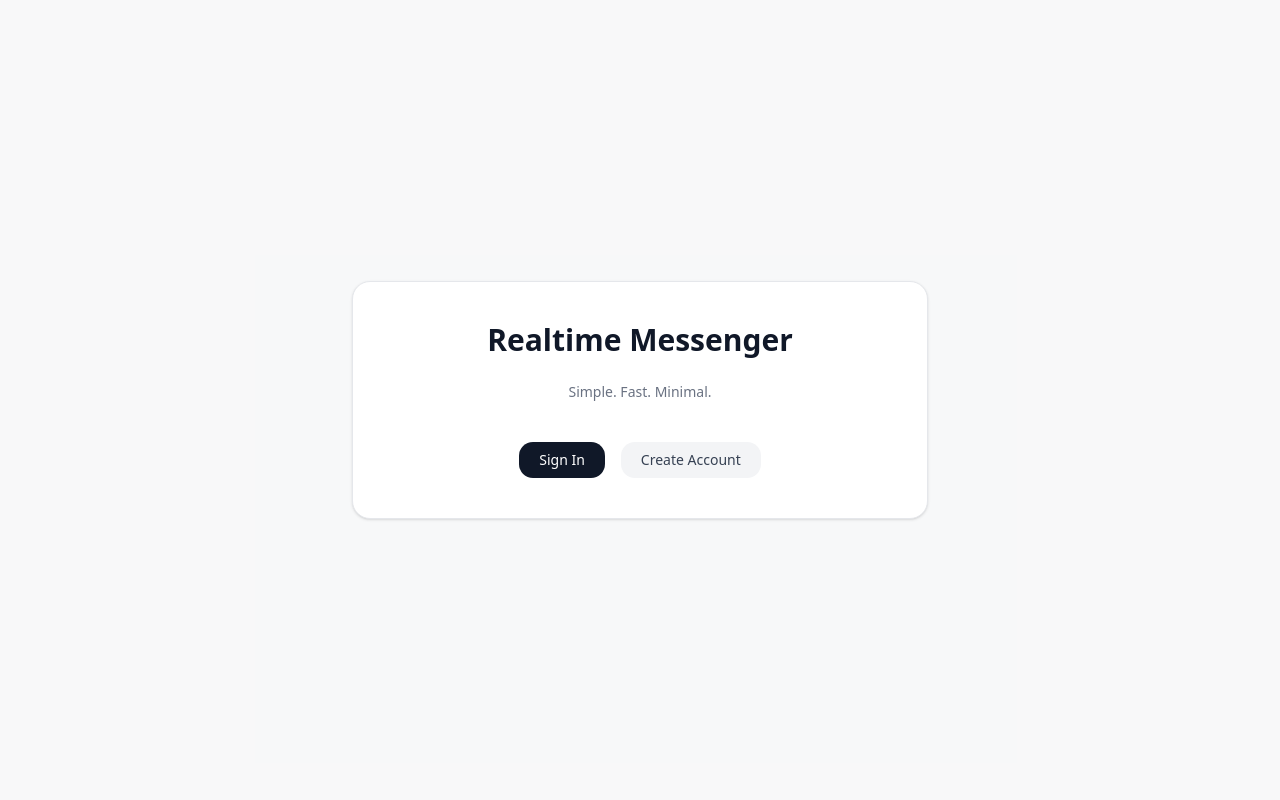
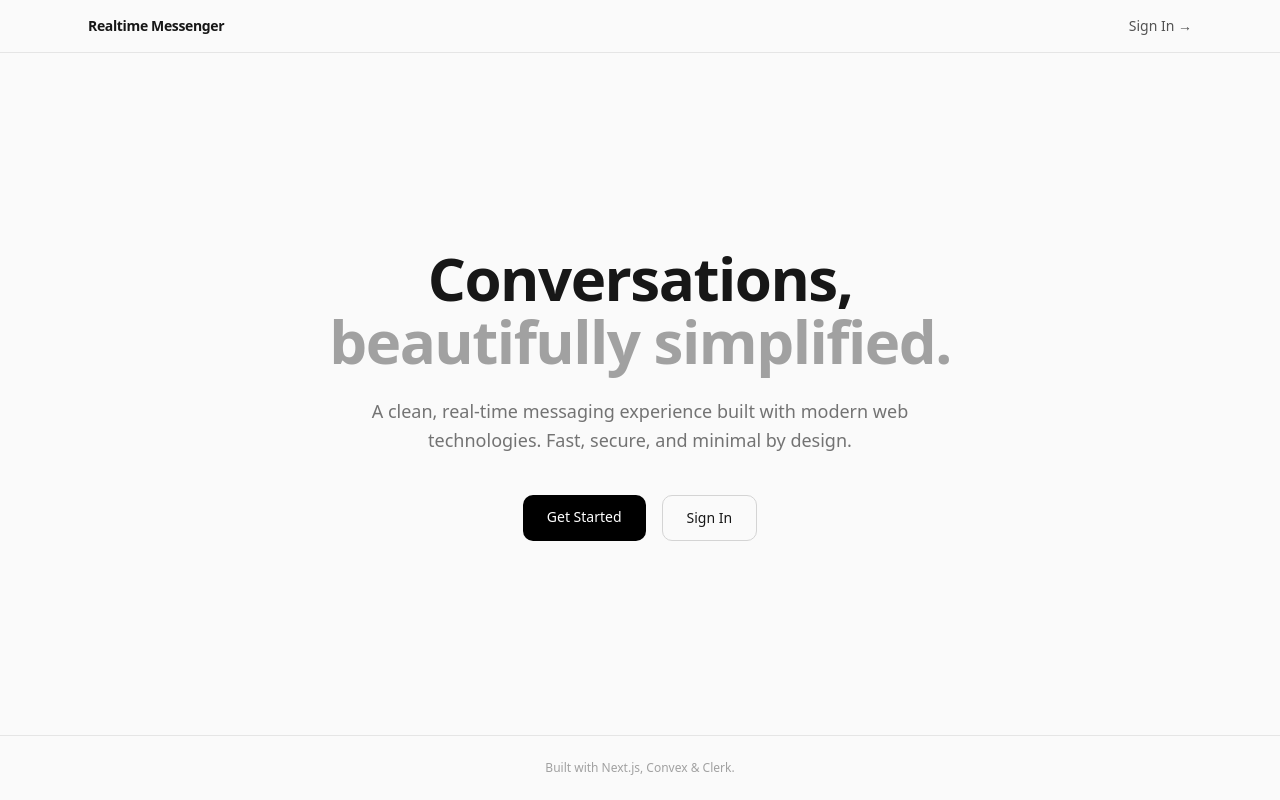
Before and after one commit to vikas-saini-7/realtime-messanger, a Next.js app: page / in a window 1280 px wide. Built offline with nearby package versions, Linux system fonts and the light colour scheme; no server answers.

Commit message:
feat: landing page

```diff
--- a/src/app/layout.tsx
+++ b/src/app/layout.tsx
@@ -15,8 +15,8 @@ const geistMono = Geist_Mono({
 });
 
 export const metadata: Metadata = {
-  title: "Create Next App",
-  description: "Generated by create next app",
+  title: "Realtime Messenger",
+  description: "A real-time messaging app built with Next.js, Clerk, and Convex.",
 };
 
 export default function RootLayout({
--- a/src/app/page.tsx
+++ b/src/app/page.tsx
@@ -7,65 +7,99 @@ export default function HomePage() {
   const { user, isLoaded } = useUser();
 
   return (
-    <div className="min-h-screen bg-gray-500/5 flex items-center justify-center p-6">
-      <div className="w-full max-w-xl bg-white border border-gray-200 rounded-2xl shadow-sm p-10 text-center space-y-6">
+    <div className="min-h-screen bg-[#fafafa] text-neutral-900 flex flex-col">
 
-        {/* App Name */}
-        <h1 className="text-3xl font-semibold text-gray-900">
+      {/* Top Nav */}
+      <header className="w-full border-b border-neutral-200">
+        <div className="max-w-6xl mx-auto px-6 py-4 flex justify-between items-center">
+          <h1 className="text-sm font-semibold tracking-tight">
             Realtime Messenger
           </h1>
 
-        {/* Subtitle */}
-        <p className="text-sm text-gray-500">
-          Simple. Fast. Minimal.
+          {isLoaded && user ? (
+            <Link
+              href="/chat"
+              className="text-sm text-neutral-600 hover:text-black transition"
+            >
+              Open App →
+            </Link>
+          ) : (
+            <Link
+              href="/sign-in"
+              className="text-sm text-neutral-600 hover:text-black transition"
+            >
+              Sign In →
+            </Link>
+          )}
+        </div>
+      </header>
+
+      {/* Hero */}
+      <main className="flex-1 flex items-center justify-center px-6">
+        <div className="max-w-3xl text-center space-y-10">
+
+          <div className="space-y-6">
+            <h2 className="text-5xl md:text-6xl font-semibold tracking-tight leading-[1.05]">
+              Conversations,
+              <br />
+              <span className="text-neutral-400">
+                beautifully simplified.
+              </span>
+            </h2>
+
+            <p className="text-lg text-neutral-500 max-w-xl mx-auto leading-relaxed">
+              A clean, real-time messaging experience built with modern web technologies.
+              Fast, secure, and minimal by design.
             </p>
+          </div>
 
-        {/* Auth State */}
+          {/* CTA */}
+          <div className="flex justify-center gap-4 flex-wrap">
+
             {!isLoaded ? (
-          <div className="h-8 w-40 mx-auto bg-gray-200 animate-pulse rounded-xl" />
+              <div className="h-12 w-40 bg-neutral-200 animate-pulse rounded-lg" />
             ) : user ? (
               <>
-            <p className="text-sm text-gray-600">
-              Welcome back,{" "}
-              <span className="font-medium text-gray-900">
-                {user.firstName}
-              </span>
-            </p>
-
-            <div className="flex justify-center gap-4 pt-4">
                 <Link
                   href="/chat"
-                className="px-5 py-2 bg-gray-900 text-white rounded-xl hover:bg-gray-800 transition text-sm"
+                  className="px-6 py-3 bg-black text-white rounded-lg text-sm font-medium hover:opacity-90 transition"
                 >
                   Open Chat
                 </Link>
 
                 <Link
                   href="/settings"
-                className="px-5 py-2 bg-gray-100 text-gray-700 rounded-xl hover:bg-gray-200 transition text-sm"
+                  className="px-6 py-3 border border-neutral-300 rounded-lg text-sm font-medium hover:bg-neutral-100 transition"
                 >
                   Settings
                 </Link>
-            </div>
               </>
             ) : (
-          <div className="flex justify-center gap-4 pt-4">
+              <>
+                <Link
+                  href="/sign-up"
+                  className="px-6 py-3 bg-black text-white rounded-lg text-sm font-medium hover:opacity-90 transition"
+                >
+                  Get Started
+                </Link>
+
                 <Link
                   href="/sign-in"
-              className="px-5 py-2 bg-gray-900 text-white rounded-xl hover:bg-gray-800 transition text-sm"
+                  className="px-6 py-3 border border-neutral-300 rounded-lg text-sm font-medium hover:bg-neutral-100 transition"
                 >
                   Sign In
                 </Link>
-
-            <Link
-              href="/sign-up"
-              className="px-5 py-2 bg-gray-100 text-gray-700 rounded-xl hover:bg-gray-200 transition text-sm"
-            >
-              Create Account
-            </Link>
-          </div>
+              </>
             )}
           </div>
+
+        </div>
+      </main>
+
+      {/* Footer */}
+      <footer className="border-t border-neutral-200 py-6 text-center text-xs text-neutral-400">
+        Built with Next.js, Convex & Clerk.
+      </footer>
     </div>
   );
 }
```
Lines whose indentation alone changed are shown as unchanged.
